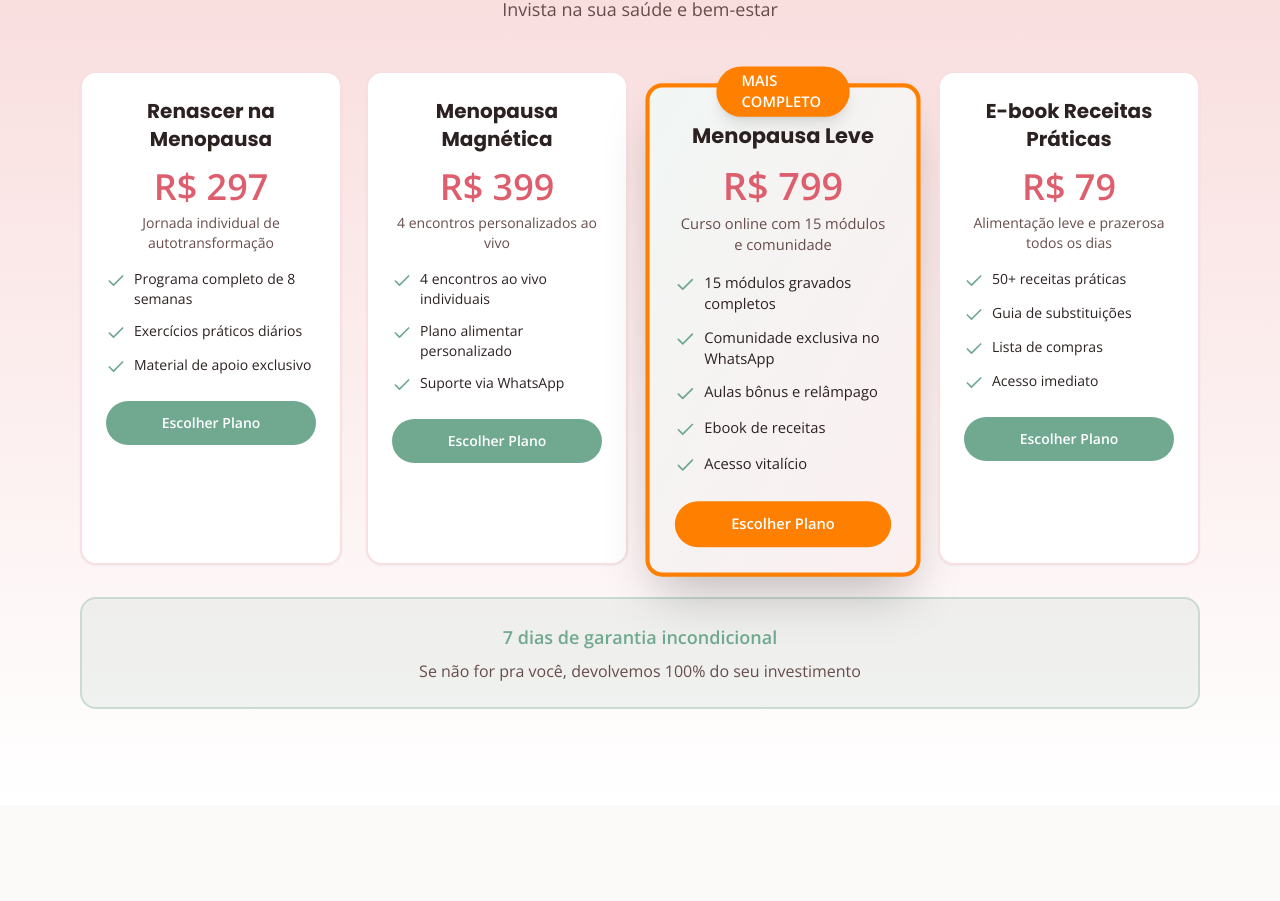
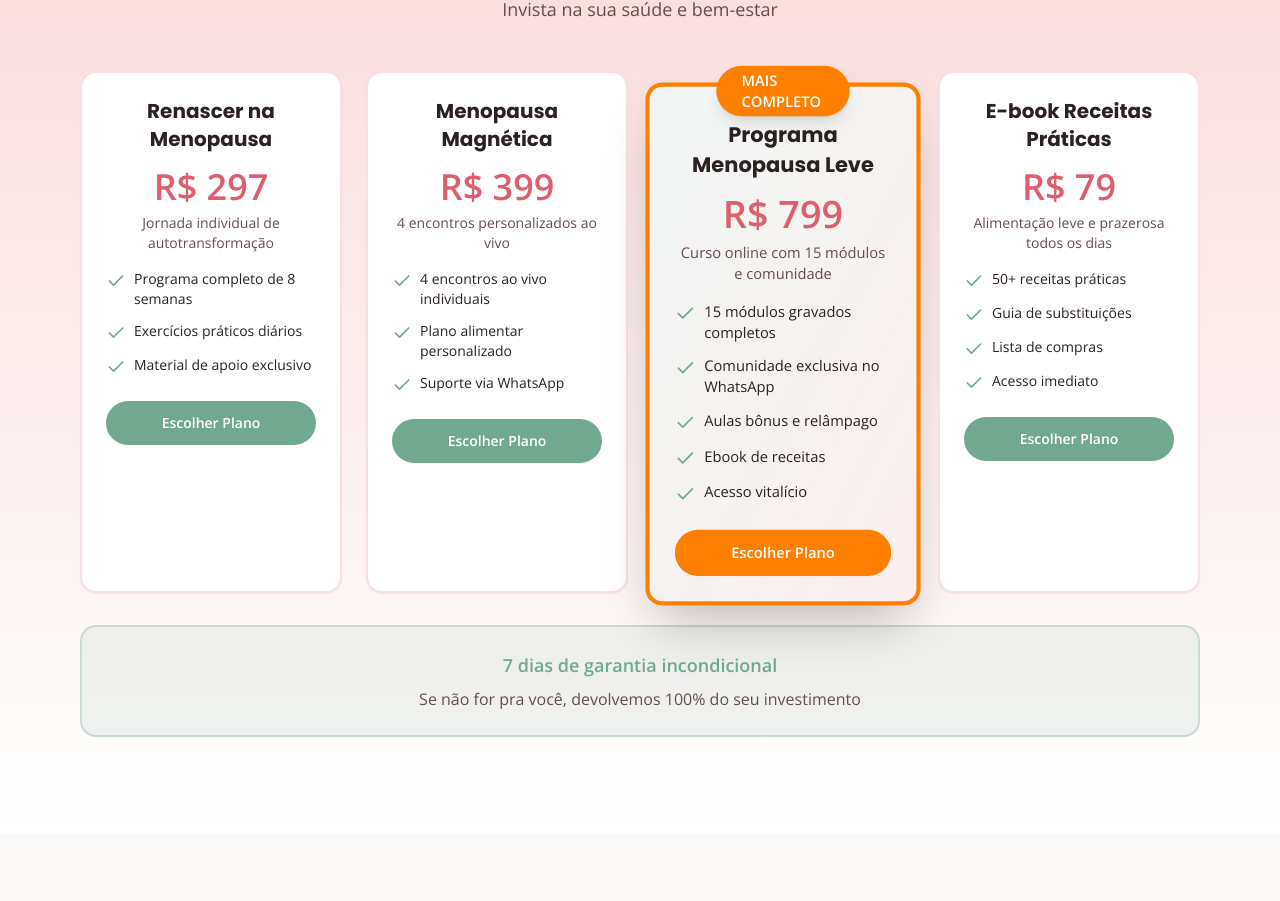
Before and after one commit to nowwwagenciadigital/leve-menopausa-landing, a React (Vite) app: page / in a window 1280 px wide. Shown: the part 4200-5101 px from the top of the page. Built offline with nearby package versions, Linux system fonts and the light colour scheme; the HTML template or start-up script is replaced by a standard one.

Commit message:
Add Programa prefix to plan name
Update pricing section to display highlighted plan as "Programa Menopausa Leve" by prefixing "Programa" to the plan name in PricingSection.tsx.

```diff
--- a/src/components/PricingSection.tsx
+++ b/src/components/PricingSection.tsx
@@ -28,7 +28,7 @@ const plans = [
     link: "https://pay.kiwify.com.br/x6Edytz"
   },
   {
-    name: "Menopausa Leve",
+    name: "Programa Menopausa Leve",
     price: "R$ 799",
     description: "Curso online com 15 módulos e comunidade",
     features: [
```
